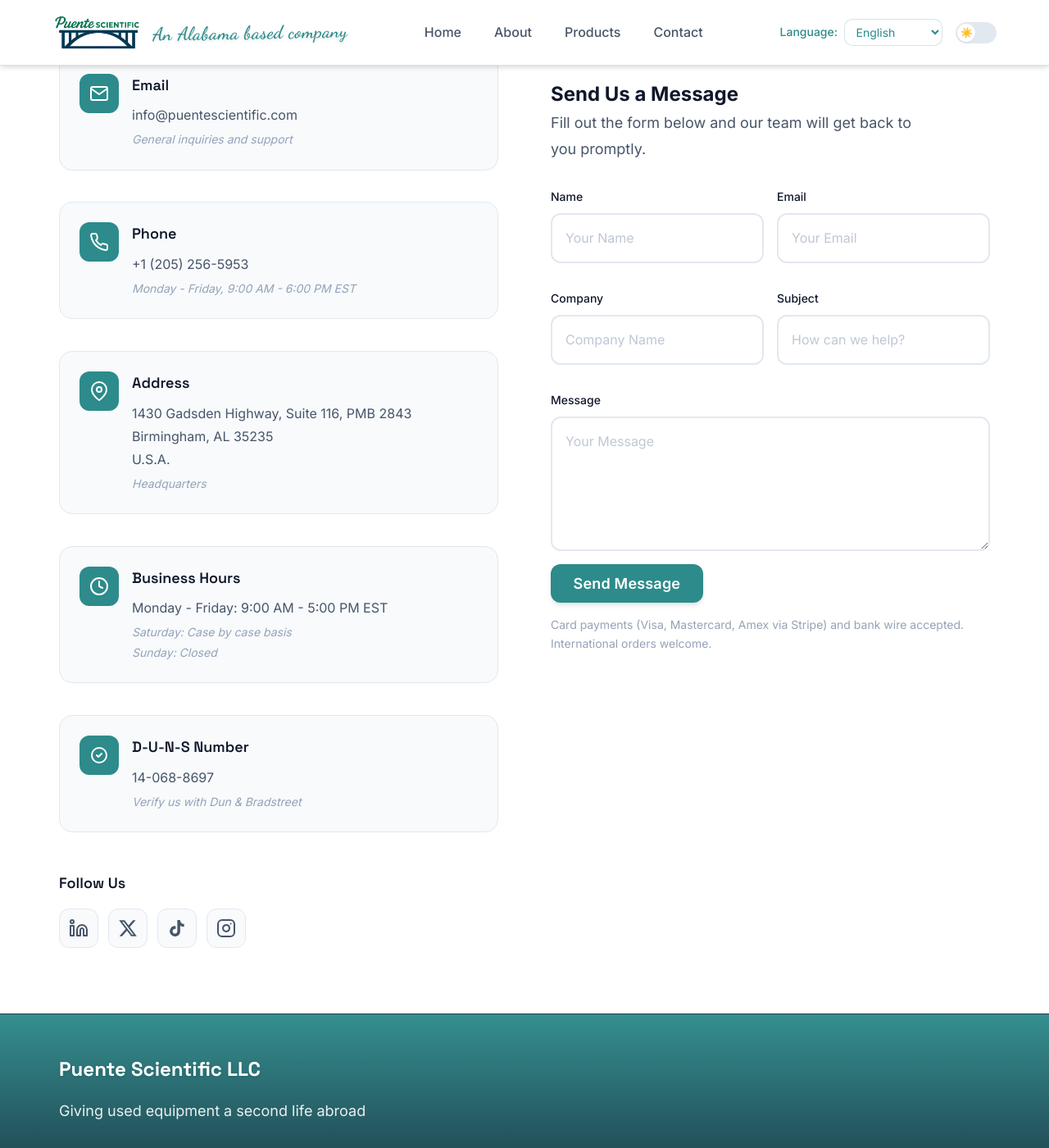
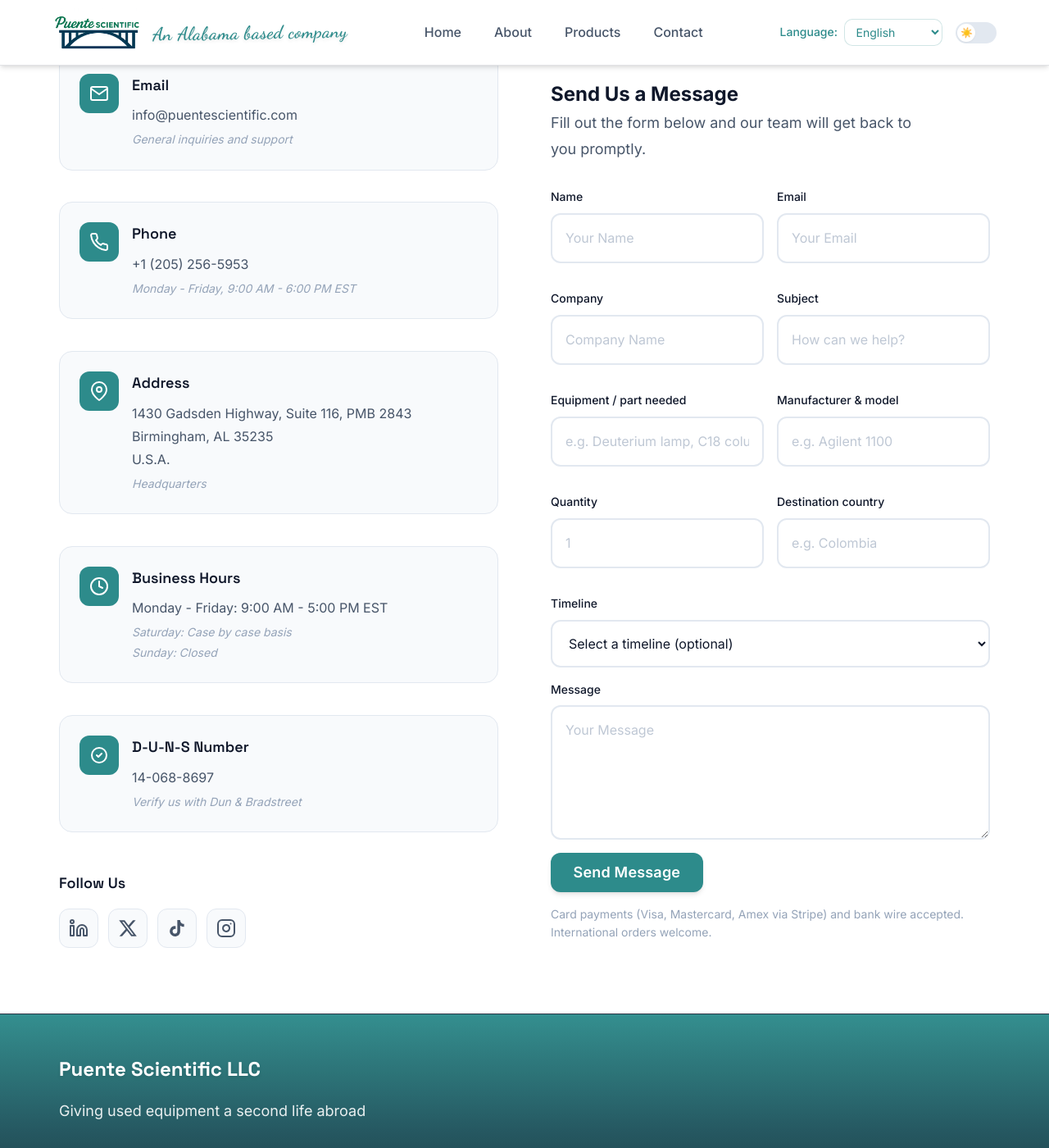
Before and after one commit to puentesci/puentesci.github.io, a Jekyll site: the page built from contact.html, in a window 1280 px wide and 1400 px high, scrolled down 506 px. Shown: the whole window at 82% size. Built offline with Jekyll 4.4.1, drawn with Linux system fonts in a browser that asks for light colours.

Commit message:
Add optional structured RFQ fields to contact form
- Equipment/part, manufacturer & model, quantity, destination country, and timeline select on contact.html only; name/email/message remain the only required fields
- Form action URL unchanged; markup matches existing form-row/form-group patterns
- Extend modern.css form styling to select elements; add EN translation keys for new labels

Co-authored-by: Cursor <cursoragent@cursor.com>

```diff
--- a/assets/css/modern.css
+++ b/assets/css/modern.css
@@ -270,7 +270,8 @@ input, textarea, select, button { accent-color: var(--ps-accent); }
 
 /* ---------- 8. Forms ---------- */
 .form-group input,
-.form-group textarea {
+.form-group textarea,
+.form-group select {
   width: 100%;
   min-height: 44px; /* tap-friendly */
   padding: 0.8rem 1rem;
@@ -283,7 +284,8 @@ input, textarea, select, button { accent-color: var(--ps-accent); }
 .form-group input::placeholder,
 .form-group textarea::placeholder { opacity: 0.6; }
 .form-group input:focus,
-.form-group textarea:focus {
+.form-group textarea:focus,
+.form-group select:focus {
   outline: none;
   border-color: var(--ps-accent);
   box-shadow: 0 0 0 3px var(--ps-ring);
--- a/assets/js/main.js
+++ b/assets/js/main.js
@@ -263,7 +263,16 @@ class PuenteScientificApp {
                 'surplus-title': 'Have surplus lab equipment?',
                 'surplus-desc': 'We buy and consign used HPLC systems and parts.',
                 'surplus-cta': 'Get an offer',
-                'payment-note': 'Card payments (Visa, Mastercard, Amex via Stripe) and bank wire accepted. International orders welcome.'
+                'payment-note': 'Card payments (Visa, Mastercard, Amex via Stripe) and bank wire accepted. International orders welcome.',
+                'rfq-equipment-label': 'Equipment / part needed',
+                'rfq-manufacturer-label': 'Manufacturer & model',
+                'rfq-quantity-label': 'Quantity',
+                'rfq-country-label': 'Destination country',
+                'rfq-timeline-label': 'Timeline',
+                'rfq-timeline-select': 'Select a timeline (optional)',
+                'rfq-timeline-asap': 'As soon as possible',
+                'rfq-timeline-30': 'Within 30 days',
+                'rfq-timeline-exploring': 'Just exploring'
             },
             es: {
                 'nav-home': 'Inicio',
--- a/contact.html
+++ b/contact.html
@@ -172,6 +172,38 @@ Use targeted edits, NOT full file replacement!
                 </div>
               </div>
 
+              <div class="form-row">
+                <div class="form-group">
+                  <label for="equipment" data-translate="rfq-equipment-label">Equipment / part needed</label>
+                  <input type="text" id="equipment" name="equipment" placeholder="e.g. Deuterium lamp, C18 column">
+                </div>
+                <div class="form-group">
+                  <label for="manufacturer-model" data-translate="rfq-manufacturer-label">Manufacturer &amp; model</label>
+                  <input type="text" id="manufacturer-model" name="manufacturer_model" placeholder="e.g. Agilent 1100">
+                </div>
+              </div>
+
+              <div class="form-row">
+                <div class="form-group">
+                  <label for="quantity" data-translate="rfq-quantity-label">Quantity</label>
+                  <input type="number" id="quantity" name="quantity" min="1" placeholder="1">
+                </div>
+                <div class="form-group">
+                  <label for="destination-country" data-translate="rfq-country-label">Destination country</label>
+                  <input type="text" id="destination-country" name="destination_country" placeholder="e.g. Colombia">
+                </div>
+              </div>
+
+              <div class="form-group">
+                <label for="timeline" data-translate="rfq-timeline-label">Timeline</label>
+                <select id="timeline" name="timeline">
+                  <option value="" data-translate="rfq-timeline-select">Select a timeline (optional)</option>
+                  <option value="As soon as possible" data-translate="rfq-timeline-asap">As soon as possible</option>
+                  <option value="Within 30 days" data-translate="rfq-timeline-30">Within 30 days</option>
+                  <option value="Just exploring" data-translate="rfq-timeline-exploring">Just exploring</option>
+                </select>
+              </div>
+
               <div class="form-group">
                 <label for="message">Message</label>
                 <textarea id="message" name="message" placeholder="Your Message" rows="5" required></textarea>
```
